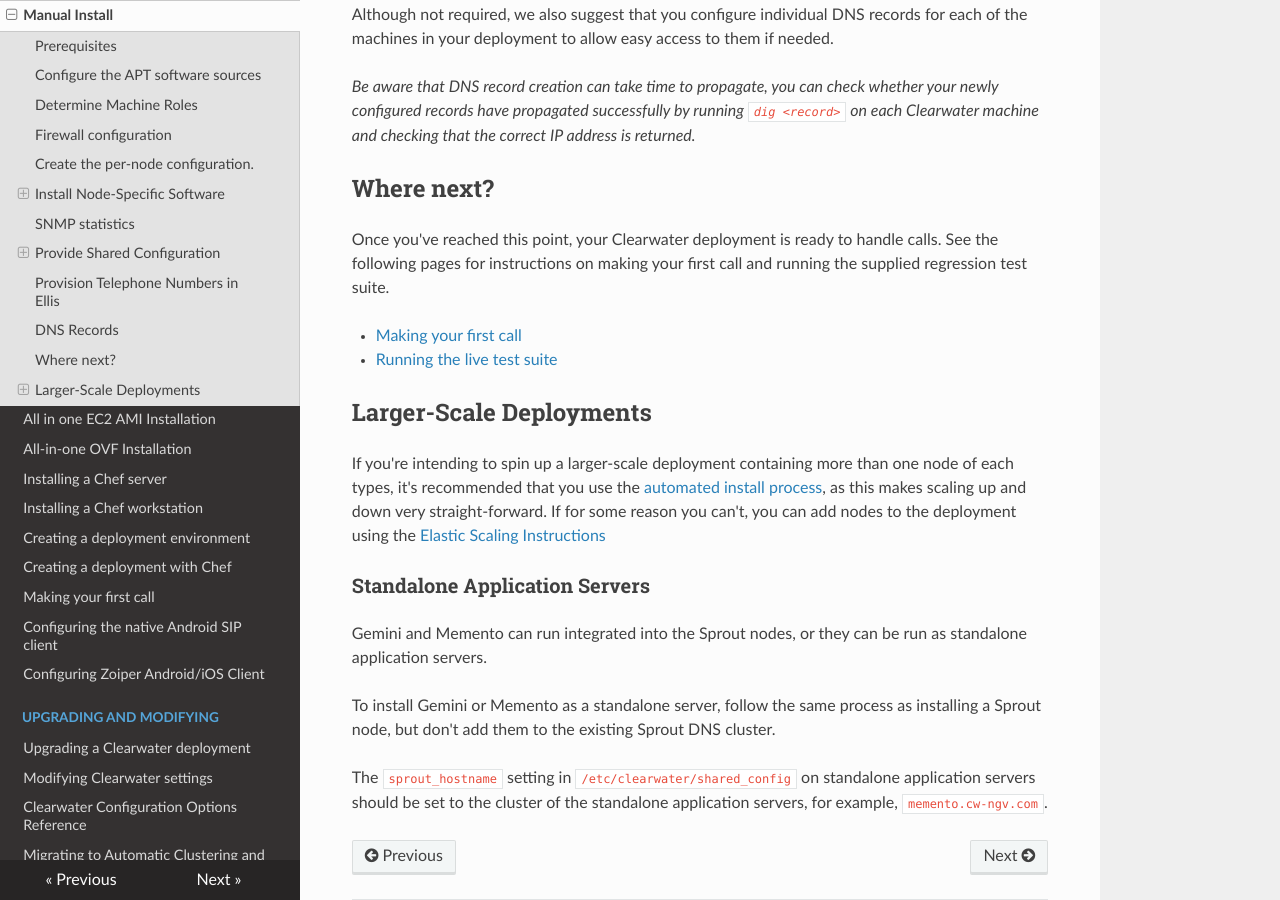
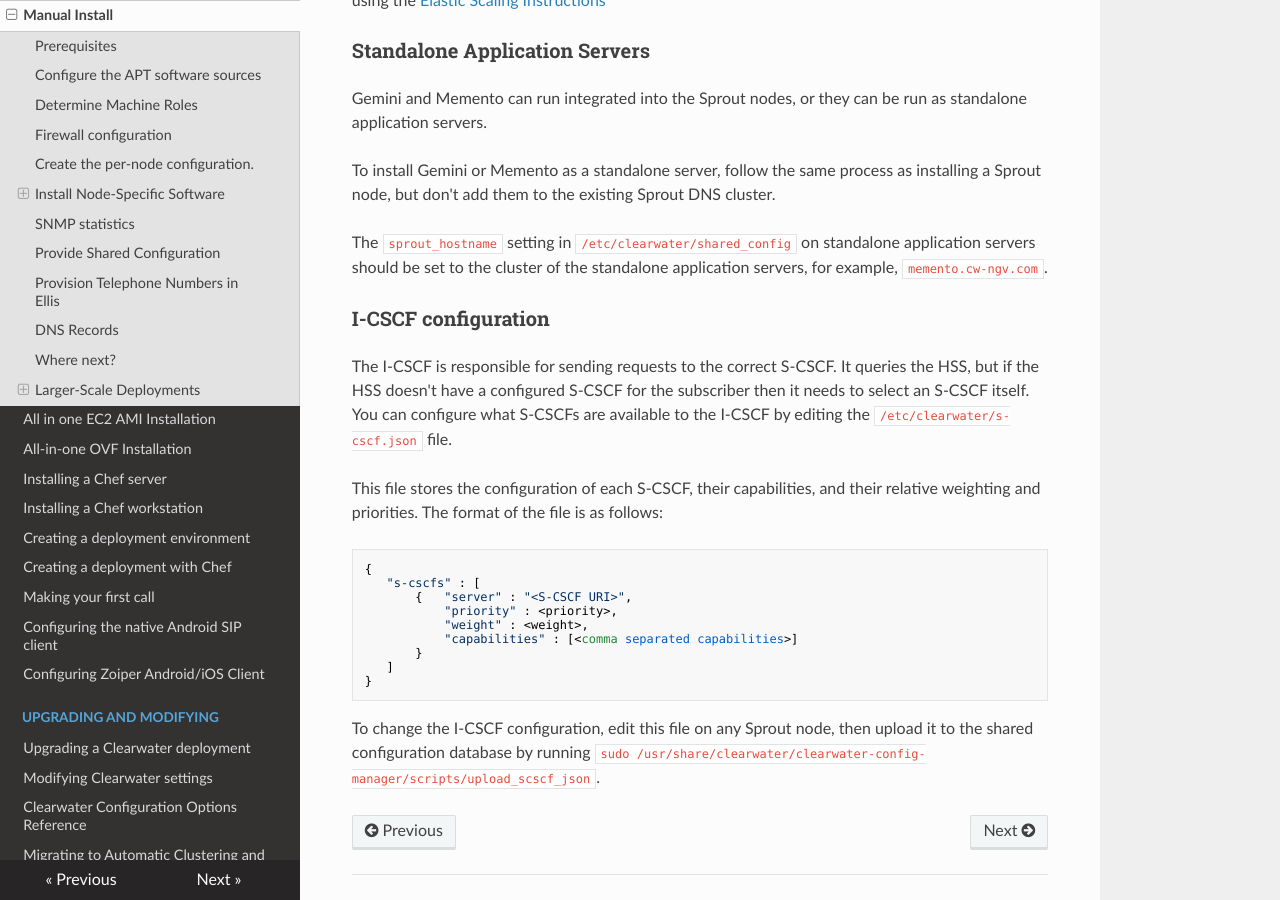
Before and after one commit to Metaswitch/clearwater-readthedocs, an MkDocs documentation site: the page built from docs/Manual_Install.md, in a window 1280 px wide and 900 px high, scrolled down 6938 px. Built offline with MkDocs 1.6.1, drawn with Linux system fonts in a browser that asks for light colours; nearby versions of some CDN libraries; old or Windows-style settings are respelled for this version of MkDocs; some of the changed text lies outside the part shown.

Commit message:
Enable I-CSCF by default

```diff
--- a/docs/Clearwater_Configuration_Options_Reference.md
+++ b/docs/Clearwater_Configuration_Options_Reference.md
@@ -69,7 +69,7 @@ There are currently eight different Sproutlets:
 
 Each Sproutlet has three configuration options. The options have the same format for each Sproutlet, as listed here, with `<sproutlet>` replaced by the appropriate Sproutlet name:
 
-* `<sproutlet>` - The port that the Sproutlet listens on. The default value is 5054 for some Sproutlets (those enabled by default) and 0 for others (those disabled by default)
+* `<sproutlet>` - The port that the Sproutlet listens on. The default value depends on the Sproutlet. The I-CSCF sproutlet's default value is 5052, the BGCF sproutlet's default value is 5053, the S-CSCF sproutlet's default value is 5054, and the MMTel sproutlet's default value is 5055. All other Sproutlet's default to 0 (meaning that they are disabled by default)
 * `<sproutlet>_prefix` - The identifier prefix for this Sproutlet, used to build the uri, as described below. The default value is simply the Sproutlet name: `<sproutlet>`
 * `<sproutlet>_uri` - The full identifier for this Sproutlet, used for routing and receiving requests between nodes. The default value is created using the prefix and the hostname of the parent Sprout node, i.e. `sip:<sproutlet_prefix>.<sprout_hostname>;transport=tcp`. We recommend that you don’t set this yourself anymore, and use the defaults provided.
 
--- a/docs/Manual_Install.md
+++ b/docs/Manual_Install.md
@@ -270,3 +247,21 @@ Gemini and Memento can run integrated into the Sprout nodes, or they can be run
 To install Gemini or Memento as a standalone server, follow the same process as installing a Sprout node, but don't add them to the existing Sprout DNS cluster.
 
 The `sprout_hostname` setting in `/etc/clearwater/shared_config` on standalone application servers should be set to the cluster of the standalone application servers, for example, `memento.cw-ngv.com`.
+
+### I-CSCF configuration
+
+The I-CSCF is responsible for sending requests to the correct S-CSCF. It queries the HSS, but if the HSS doesn't have a configured S-CSCF for the subscriber then it needs to select an S-CSCF itself. You can configure what S-CSCFs are available to the I-CSCF by editing the `/etc/clearwater/s-cscf.json` file.
+
+This file stores the configuration of each S-CSCF, their capabilities, and their relative weighting and priorities. The format of the file is as follows:
+
+    {
+       "s-cscfs" : [
+           {   "server" : "<S-CSCF URI>",
+               "priority" : <priority>,
+               "weight" : <weight>,
+               "capabilities" : [<comma separated capabilities>]
+           }
+       ]
+    }
+
+To change the I-CSCF configuration, edit this file on any Sprout node, then upload it to the shared configuration database by running `sudo /usr/share/clearwater/clearwater-config-manager/scripts/upload_scscf_json`.
```
Also changed, not shown: other parts of docs/Clearwater_Configuration_Options_Reference.md (+1 -1 lines), other parts of docs/Manual_Install.md (+0 -23 lines), docs/Clearwater_DNS_Usage.md (+12 -14 lines), docs/Clearwater_IP_Port_Usage.md (+1 -1 lines).
